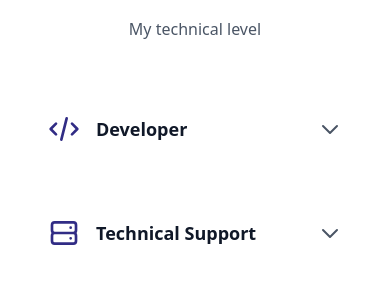
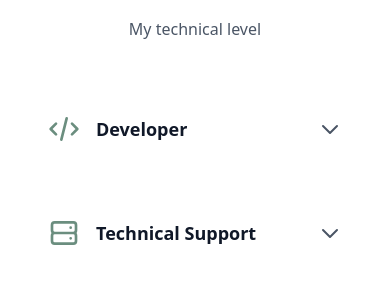
Before and after one commit to Mwandii/cynthia-personal-website, a React (Vite) app: page / in a window 390 px wide. Shown: the part 1869-2168 px from the top of the page. Built offline with nearby package versions, Linux system fonts and the light colour scheme.

Commit message:
style: change color in buttons

```diff
--- a/src/components/Skills.jsx
+++ b/src/components/Skills.jsx
@@ -47,7 +47,7 @@ function Skills() {
               className="w-full flex items-center justify-between p-6 bg-white hover:bg-gray-50 transition-colors"
             >
               <div className="flex items-center gap-4">
-                <div className="text-2xl md:text-3xl text-indigo-900">
+                <div className="text-2xl md:text-3xl text-[#6B8E7F]">
                   <svg className="w-8 h-8" fill="none" stroke="currentColor" viewBox="0 0 24 24">
                     <path strokeLinecap="round" strokeLinejoin="round" strokeWidth={2} d="M10 20l4-16m4 4l4 4-4 4M6 16l-4-4 4-4" />
                   </svg>
@@ -83,7 +83,7 @@ function Skills() {
                     </div>
                     <div className="w-full bg-gray-200 rounded-full h-2">
                       <div
-                        className="bg-indigo-900 h-2 rounded-full transition-all duration-500"
+                        className="bg-[#6B8E7F] h-2 rounded-full transition-all duration-500"
                         style={{ width: `${skill.level}%` }}
                       ></div>
                     </div>
@@ -100,7 +100,7 @@ function Skills() {
               className="w-full flex items-center justify-between p-6 bg-white hover:bg-gray-50 transition-colors"
             >
               <div className="flex items-center gap-4">
-                <div className="text-2xl md:text-3xl text-indigo-900">
+                <div className="text-2xl md:text-3xl text-[#6B8E7F]">
                   <svg className="w-8 h-8" fill="none" stroke="currentColor" viewBox="0 0 24 24">
                     <path strokeLinecap="round" strokeLinejoin="round" strokeWidth={2} d="M5 12h14M5 12a2 2 0 01-2-2V6a2 2 0 012-2h14a2 2 0 012 2v4a2 2 0 01-2 2M5 12a2 2 0 00-2 2v4a2 2 0 002 2h14a2 2 0 002-2v-4a2 2 0 00-2-2m-2-4h.01M17 16h.01" />
                   </svg>
@@ -136,7 +136,7 @@ function Skills() {
                     </div>
                     <div className="w-full bg-gray-200 rounded-full h-2">
                       <div
-                        className="bg-indigo-900 h-2 rounded-full transition-all duration-500"
+                        className="bg-[#6B8E7F] h-2 rounded-full transition-all duration-500"
                         style={{ width: `${skill.level}%` }}
                       ></div>
                     </div>
```
